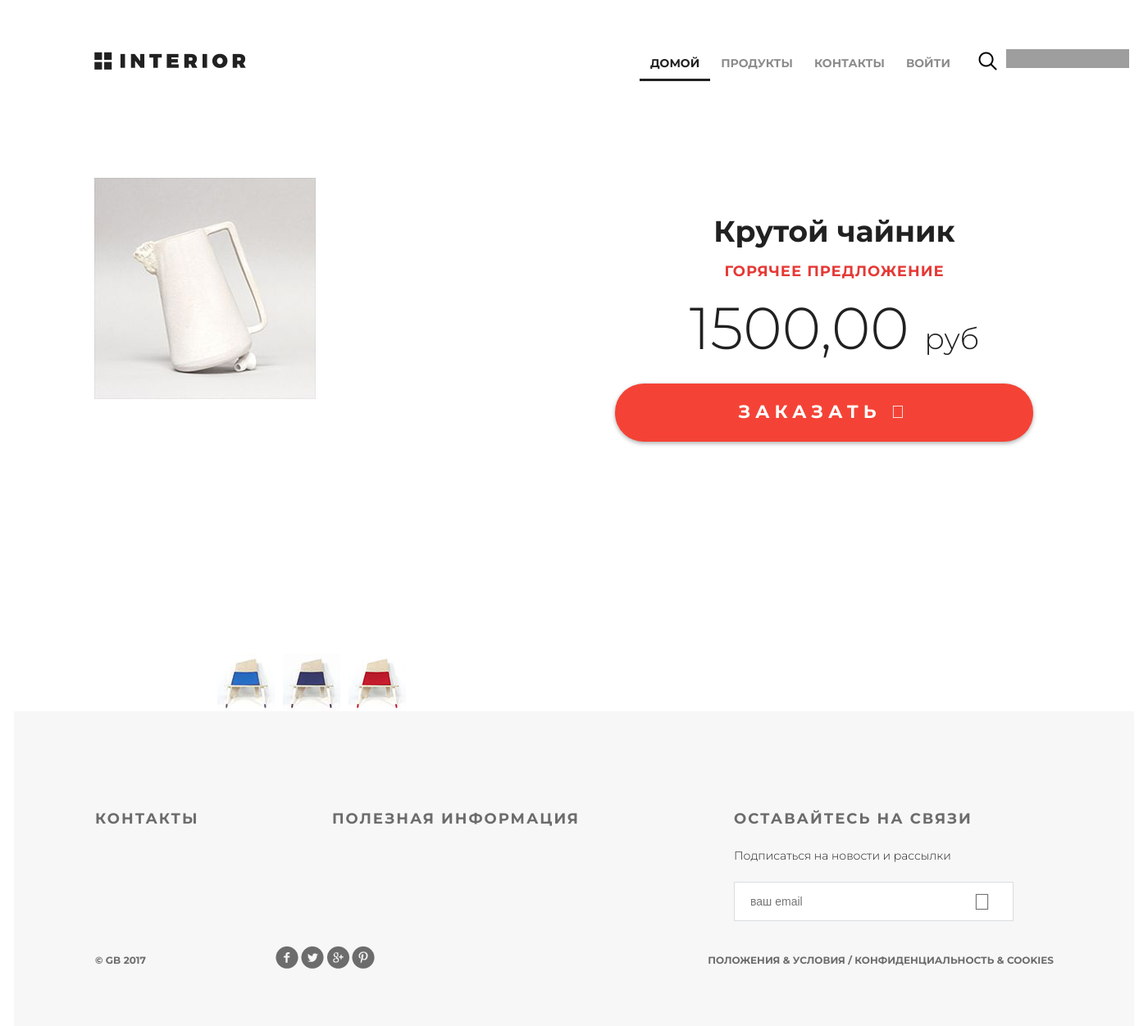
After one commit to rxfix/DjangoFramework-, a Django app: page /products/product/4/ in a window 1400 px wide. The commit adds this page. Shown: the whole page at 82% size. Run offline with Django 4.2, Linux system fonts and the light colour scheme; data comes from the database, SQL or seed files in the repository; both versions use the stored data as it was after the commit; some libraries are stand-ins or nearby versions; grey boxes are pictures that could not be loaded.

Commit message:
product_detail

```diff
--- /dev/null
+++ b/geekshop/mainapp/templates/mainapp/product_detail.html
@@ -0,0 +1,54 @@
+{% extends 'geekshop/base.html' %}
+{% load static %}
+
+{% block css %}
+    <link rel="stylesheet" type="text/css" href="{% static '/mainapp/style.css' %}">
+{% endblock %}
+
+{% block content %}
+<div class="hero-white">
+    <div class="header clearfix">
+        {% include 'geekshop/includes/main_menu.html' %}
+        <a href="#" class="basket"></a>
+    </div>
+</div>
+
+<div class="details">
+    <div class="details-products">
+        <div class="details-slider">
+            <div class="slider-product">
+                <img src="{{ product.image.url }}">
+            </div>
+            <div class="slider-control">
+                <div class="block">
+                    <a href="#"><img src="{% static '/geekshop/img/controll.jpg' %}" alt="">
+                        <div class="text"></div>
+                    </a>
+                </div>
+                <div class="block">
+                    <a href="#"><img src="{% static 'geekshop/img/controll1.jpg' %}" alt="">
+                        <div class="text"></div>
+                    </a>
+                </div>
+                <div class="block">
+                    <a href="#"><img src="{% static 'geekshop/img/controll2.jpg' %}" alt="">
+                        <div class="text"></div>
+                    </a>
+                </div>
+            </div>
+        </div>
+
+        <div class="description">
+            <h3 class="big-bold">{{ product.short_desc }}</h3>
+            <h3 class="red">горячее предложение</h3>
+            <p class="price"> {{ product.price }} <span>руб</span></p>
+            <a href="{% url 'basket:add' pk=product.pk %}" class="red-button">
+                заказать <i class="fa fa-chevron-right" aria-hidden="true"></i>
+            </a>
+            <div class="description-text">
+                {{ product.description }}
+            </div>
+        </div>
+    </div>
+</div>
+{% endblock %}
--- a/geekshop/mainapp/urls.py
+++ b/geekshop/mainapp/urls.py
@@ -1,11 +1,11 @@
 from django.urls import path
 import mainapp.views as mainapp
-from .views import products
+from .views import products,product
 
 app_name = 'mainapp'
 urlpatterns = [
     path('', mainapp.products, name='index'),
     path('<int:pk>/', mainapp.products, name='category'),
     path('category/<int:pk>', products, name='category'),
-
+    path('product/<int:pk>/', product, name='detail'),
 ]
--- a/geekshop/mainapp/views.py
+++ b/geekshop/mainapp/views.py
@@ -63,3 +63,15 @@ def products(request, pk=None):
         'basket': basket,
     }
     return render(request, 'mainapp/products.html', context=context)
+
+def product(request, pk):
+    title = 'продукты'
+
+    content = {
+        'title': title,
+        'links_menu': ProductCategory.objects.all(),
+        'product': get_object_or_404(Product, pk=pk),
+        'basket': get_basket(request.user),
+    }
+
+    return render(request, 'mainapp/product_detail.html', content)
```
Also changed, not shown: geekshop/mainapp/templates/mainapp/products.html (+4 -4 lines), geekshop/db.sqlite3.
